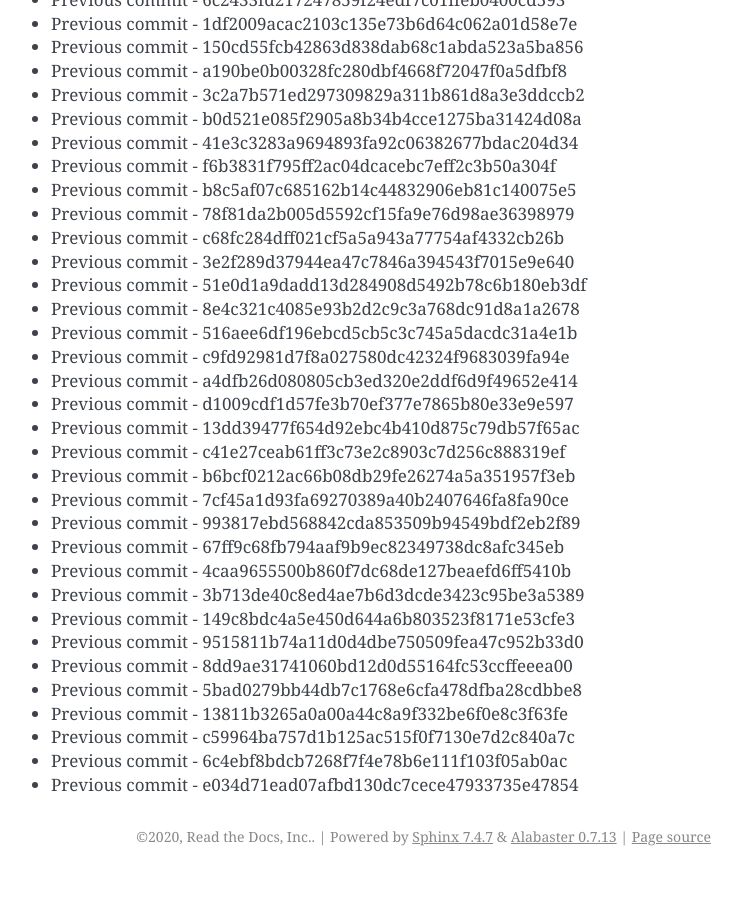
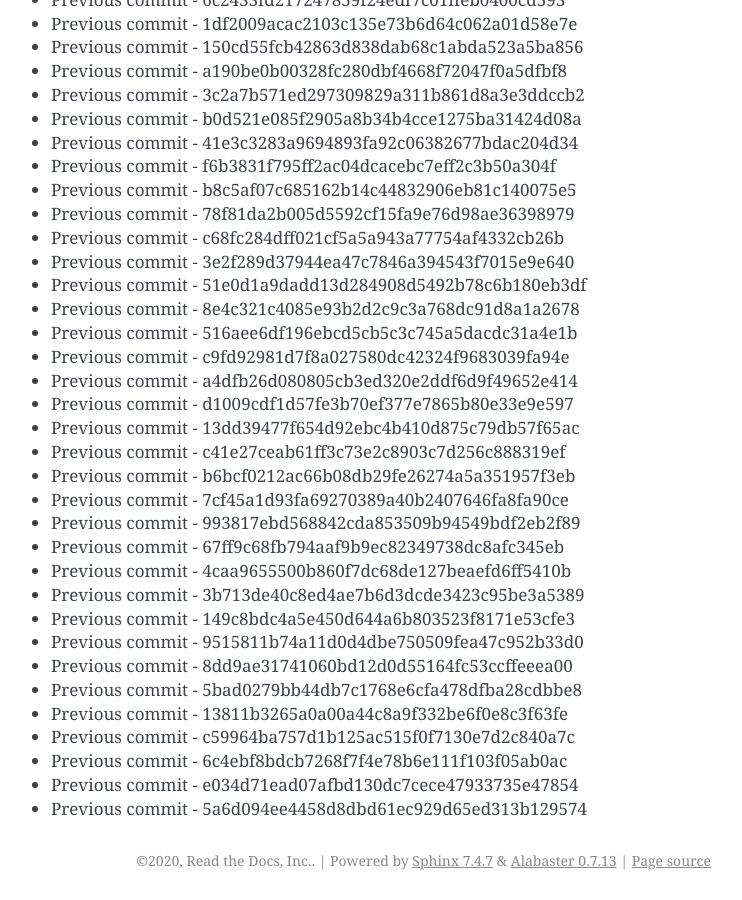
Before and after one commit to readthedocs/rtd-git-stresstest, a Sphinx documentation site: the page built from docs/updates.rst, in a window 1280 px wide and 900 px high, scrolled down 42919 px. Shown: the whole window, without its empty margins (399-1141 px from the left). Built offline with Sphinx 7.4.7, drawn with Linux system fonts in a browser that asks for light colours; before the commit the page ends 43795 px from its top, so only the background shows below that.

Commit message:
Generating commit from previous: 5a6d094ee4458d8dbd61ec929d65ed313b129574

```diff
--- a/docs/updates.rst
+++ b/docs/updates.rst
@@ -1835,3 +1835,4 @@ It can be tested for any performance characteristics.
 * Previous commit - c59964ba757d1b125ac515f0f7130e7d2c840a7c
 * Previous commit - 6c4ebf8bdcb7268f7f4e78b6e111f103f05ab0ac
 * Previous commit - e034d71ead07afbd130dc7cece47933735e47854
+* Previous commit - 5a6d094ee4458d8dbd61ec929d65ed313b129574
```
